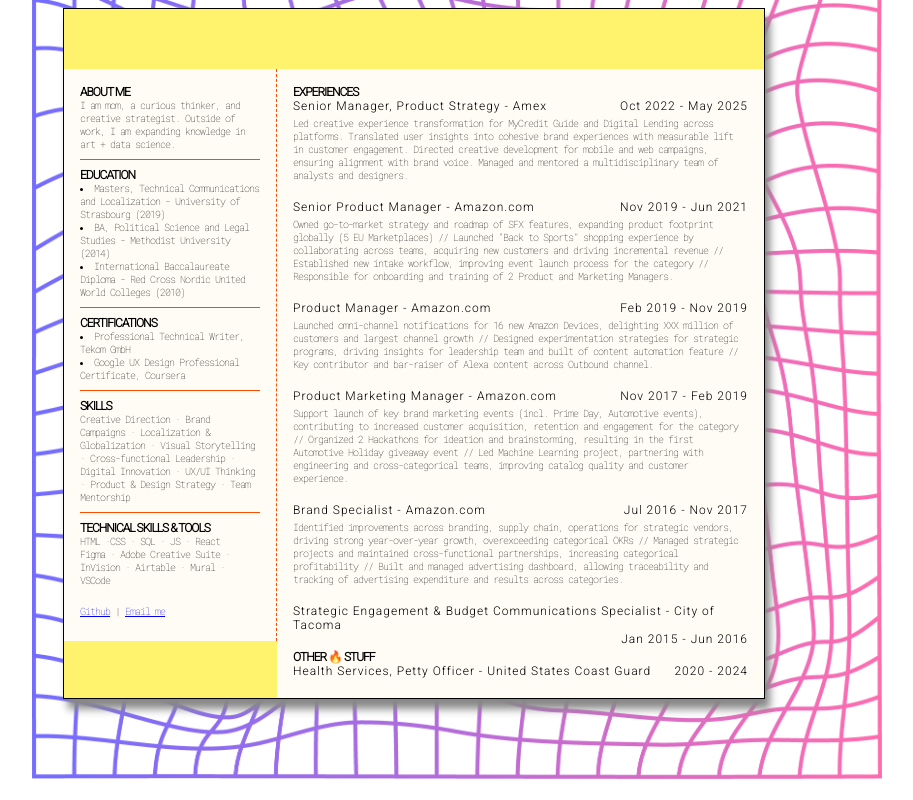
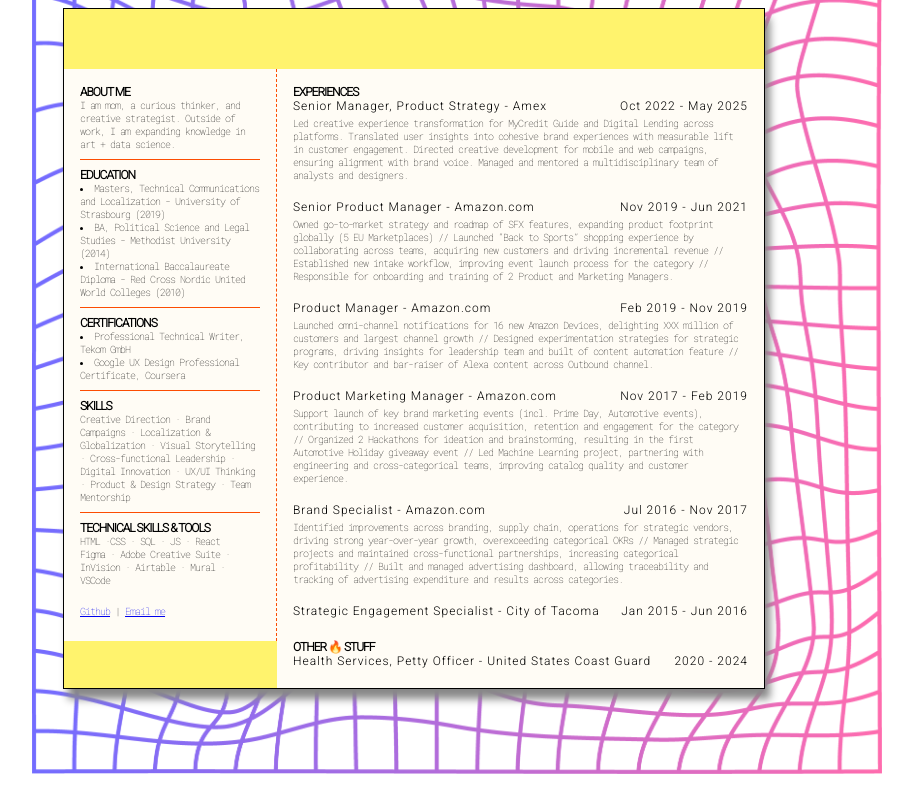
Before and after one commit to syazski/syazski.github.io, a plain HTML site: page index.html in a window 1280 px wide. Shown: the whole page, without its empty margins (226-1139 px from the left). Drawn offline with Linux system fonts and the light colour scheme.

Commit message:
Update index.html

```diff
--- a/index.html
+++ b/index.html
@@ -73,7 +73,7 @@
 		<div class="h4 margin-left:50%">Jul 2016 - Nov 2017</div><br>
 		<div class="desc">Identified improvements across branding, supply chain, operations for strategic vendors, driving strong year-over-year growth, overexceeding categorical OKRs // Managed strategic projects and maintained cross-functional partnerships, increasing categorical profitability // Built and managed advertising dashboard, allowing traceability and tracking of advertising expenditure and results across categories.</div>
 		<br>
-		<div class="h3">Strategic Engagement & Budget Communications Specialist - City of Tacoma</div>
+		<div class="h3">Strategic Engagement Specialist - City of Tacoma</div>
 		<div class="h4 margin-left:50%">Jan 2015 - Jun 2016</div>
 		<br>
 		<br>
```
